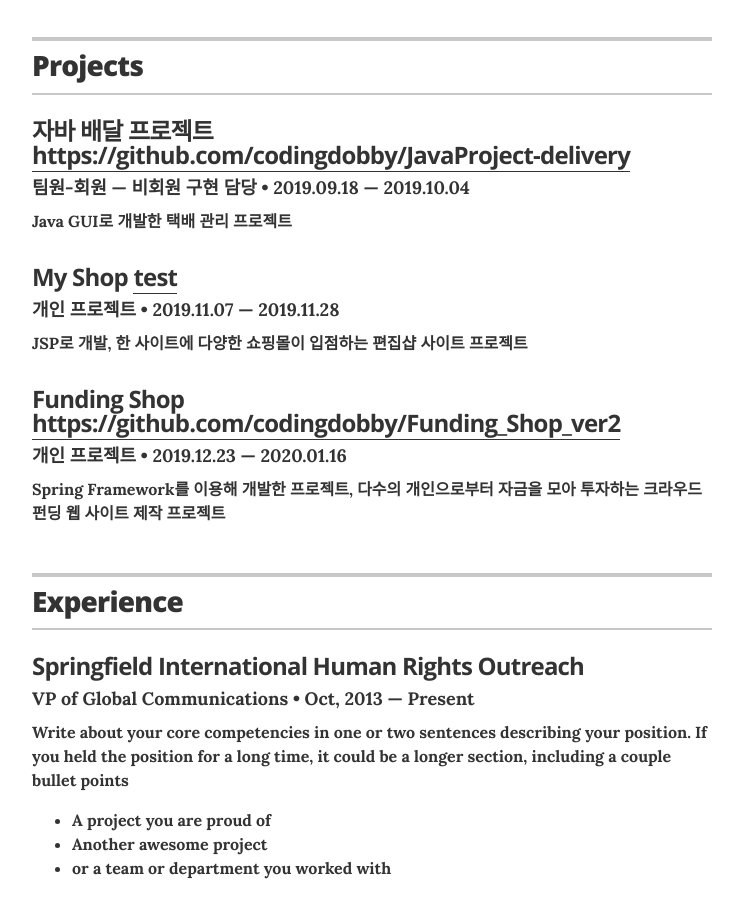
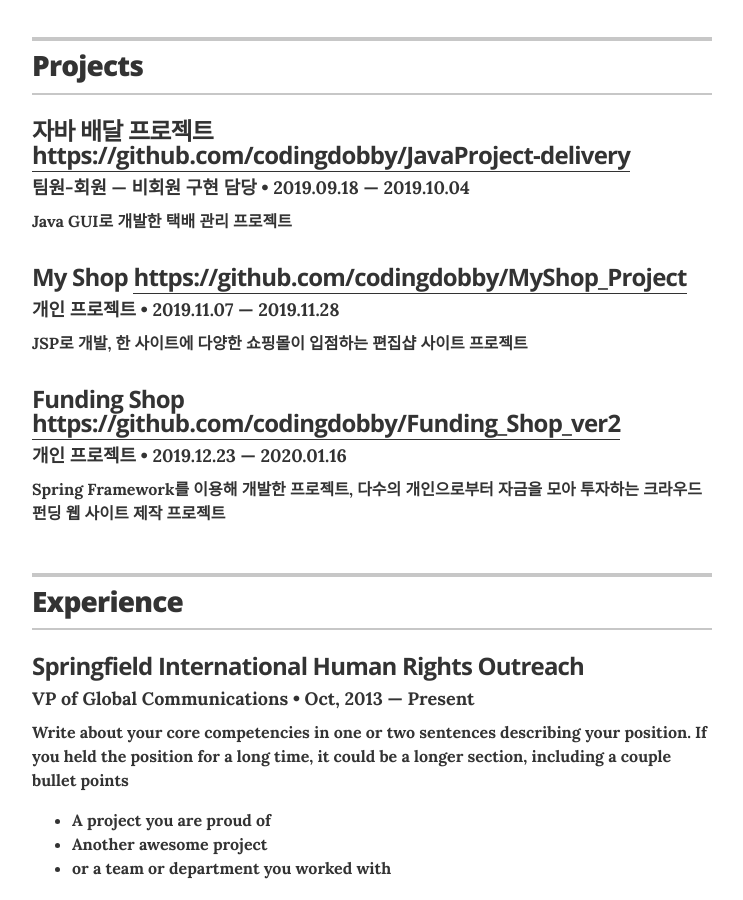
Before and after one commit to codingdobby/codingdobby.github.io, a Jekyll site: the page built from index.html, in a window 1280 px wide and 900 px high, scrolled down 1224 px. Shown: the whole window, without its empty margins (268-1011 px from the left). Built offline with Jekyll 4.4.1, drawn with Linux system fonts in a browser that asks for light colours.

Commit message:
MyShop url update

```diff
--- a/_data/projects.yml
+++ b/_data/projects.yml
@@ -9,7 +9,7 @@
 - project: My Shop
   role: 개인 프로젝트
   duration: 2019.11.07  &mdash; 2019.11.28
-  url: "test"
+  url: "https://github.com/codingdobby/MyShop_Project"
   description: JSP로 개발, 한 사이트에 다양한 쇼핑몰이 입점하는 편집샵 사이트 프로젝트
 
   # FundingShop Project
```
